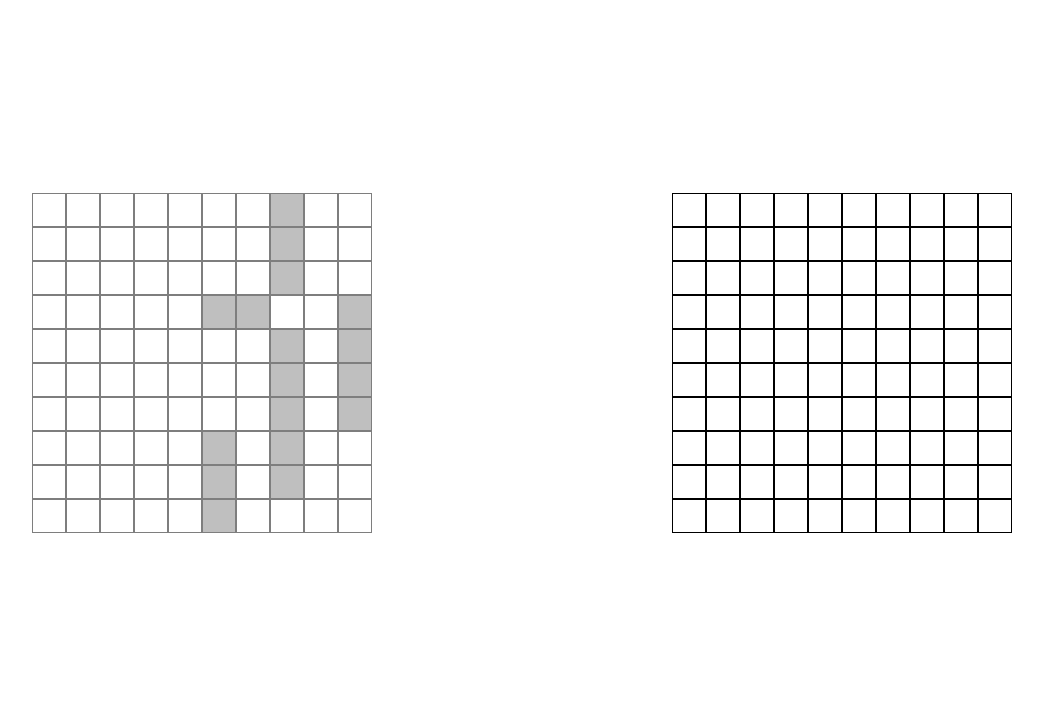
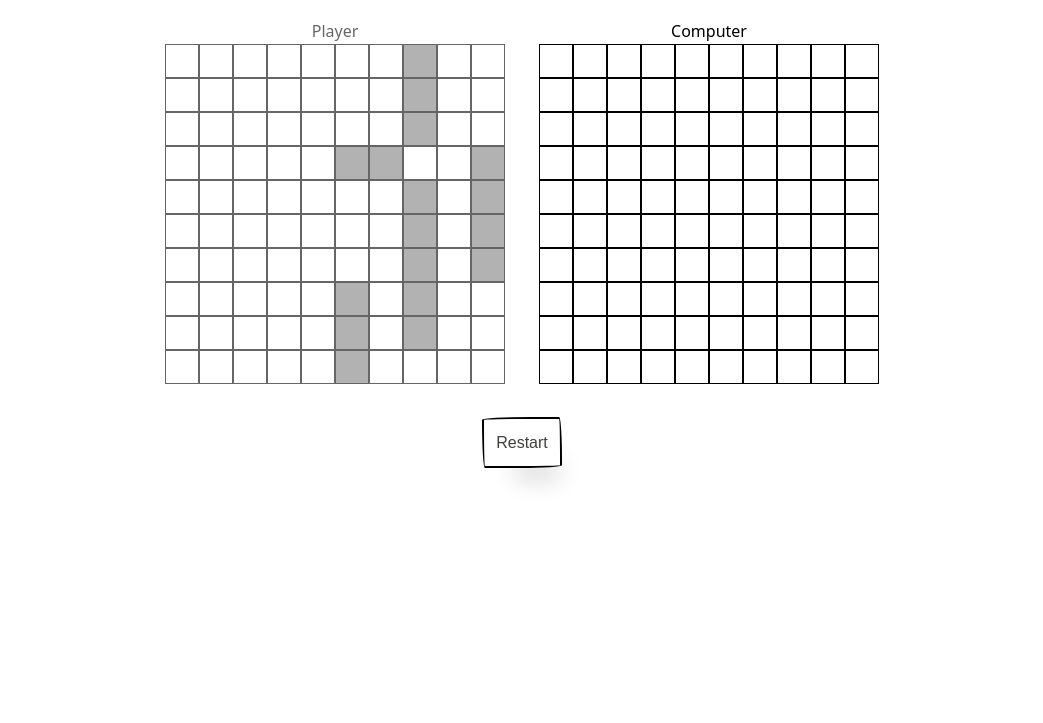
Before and after one commit to SReddy-96/TOP-battleship, a website built with webpack: page src/index.html in a window 1280 px wide. Shown: the part 77-800 px from the top of the page, without its empty margins (118-1161 px from the left). Built offline with nearby package versions, Linux system fonts and the light colour scheme.

Commit message:
<Style>: Changing style and layout
Altering the style from grid to flex to push the
grid board together.
Keeping the style simple and very paper-like, very
similar to the old style of the game.

Problem with restart buttons not having the eventlistener
on them?

```diff
--- a/src/gameFlow/gameFlow.js
+++ b/src/gameFlow/gameFlow.js
@@ -53,7 +53,6 @@ class GameFlow {
     // check to see if the document has something in it.
     const cell = document.getElementById(`${this.opponent.type}-${row}-${col}`);
     if (hit === true) {
-      console.log("hit");
       cell.textContent = "💣";
 
       // check if isBoatsSunk on each turn
@@ -64,12 +63,9 @@ class GameFlow {
 
         winnerHeading.textContent = `${this.activePlayer.type} Player Wins!!!`;
         winnerDialog.showModal();
-      } else {
-        console.log("player not won");
       }
       return true;
     } else if (hit === false) {
-      console.log("miss");
       cell.textContent = "◼";
       return false;
     } else if (hit === null) {
--- a/src/index.html
+++ b/src/index.html
@@ -12,6 +12,9 @@
     <div class="container">
       <div id="realPlayer">
         <table class="realPlayerBoard">
+          <caption>
+            Player
+          </caption>
           <tbody>
             <tr>
               <td id="real-0-0"></td>
@@ -138,6 +141,9 @@
       </div>
       <div id="computerPlayer">
         <table class="computerPlayerBoard activeGrid">
+          <caption>
+            Computer
+          </caption>
           <tbody>
             <tr>
               <td id="computer-0-0"></td>
@@ -263,13 +269,16 @@
         </table>
       </div>
     </div>
+    <div id="bottomDiv">
+      <button class="restartButton">Restart</button>
+    </div>
 
     <!-- winner dialog -->
 
     <dialog id="winnerDialog">
       <div class="dialogContainer">
         <h2 id="winnerHeading"></h2>
-        <button id="restartButton">Restart</button>
+        <button class="restartButton">Restart</button>
       </div>
     </dialog>
   </body>
--- a/src/index.js
+++ b/src/index.js
@@ -10,8 +10,10 @@ document.addEventListener("DOMContentLoaded", () => {
   newGame.initialize();
 
   // restart game
-  const restartButton = document.getElementById("restartButton");
-  restartButton.addEventListener("click", () => newGame.restartGame());
+  const restartButtons = document.querySelectorAll("restartButton");
+  restartButtons.forEach((restartButton) =>
+    restartButton.addEventListener("click", () => newGame.restartGame())
+  );
 
   // play the round.
   // add eventlistener to each cell in the table. The real player opponent grid has the event listeners
--- a/src/style.css
+++ b/src/style.css
@@ -50,15 +50,18 @@ h6 {
 /* --- */
 
 header {
-  height: 10vh;
+  height: auto;
   text-align: center;
+  padding: 1rem;
 }
 
 .container {
-  height: 90vh;
+  height: auto;
   width: 100%;
-  display: grid;
-  grid-template-columns: 1fr 1fr;
+  display: flex;
+  align-items: center;
+  justify-content: center;
+  padding: 0 1rem;
 }
 #realPlayer,
 #computerPlayer {
@@ -69,9 +72,10 @@ header {
 }
 
 @media screen and (width <= 900px) {
-  #realPlayer,
-  #computerPlayer {
+  .container {
+    display: flex;
     flex-direction: column;
+    align-items: center;
   }
 }
 
@@ -80,7 +84,7 @@ header {
   width: auto;
   height: auto;
   padding: 0;
-  opacity: 0.5;
+  opacity: 0.6;
   pointer-events: none;
 }
 
@@ -98,8 +102,59 @@ td {
 }
 
 .activeGrid td:hover {
-  background-color: hsl(0, 0%, 90%);
+  background-color: hsl(0, 0%, 85%);
 }
 .activeGrid td:active {
   background-color: hsl(0, 0%, 100%);
 }
+
+#bottomDiv {
+  display: flex;
+  flex-direction: column;
+  align-items: center;
+  justify-content: center;
+  height: auto;
+  padding: 1rem;
+}
+/* CSS button */
+.restartButton {
+  align-self: center;
+  background-color: #fff;
+  background-image: none;
+  background-position: 0 90%;
+  background-repeat: repeat no-repeat;
+  background-size: 4px 3px;
+  border-radius: 15px 225px 255px 15px 15px 255px 225px 15px;
+  border-style: solid;
+  border-width: 2px;
+  box-shadow: rgba(0, 0, 0, 0.2) 15px 28px 25px -18px;
+  box-sizing: border-box;
+  color: #41403e;
+  cursor: pointer;
+  display: inline-block;
+  font-family: Neucha, sans-serif;
+  font-size: 1rem;
+  line-height: 23px;
+  outline: none;
+  padding: 0.75rem;
+  text-decoration: none;
+  transition: all 235ms ease-in-out;
+  border-bottom-left-radius: 15px 255px;
+  border-bottom-right-radius: 225px 15px;
+  border-top-left-radius: 255px 15px;
+  border-top-right-radius: 15px 225px;
+  user-select: none;
+  -webkit-user-select: none;
+  touch-action: manipulation;
+}
+
+.restartButton:hover {
+  box-shadow: rgba(0, 0, 0, 0.3) 2px 8px 8px -5px;
+  transform: translate3d(0, 2px, 0);
+}
+
+.restartButton:focus {
+  box-shadow: rgba(0, 0, 0, 0.3) 2px 8px 4px -6px;
+}
+
+/* --- */
```
